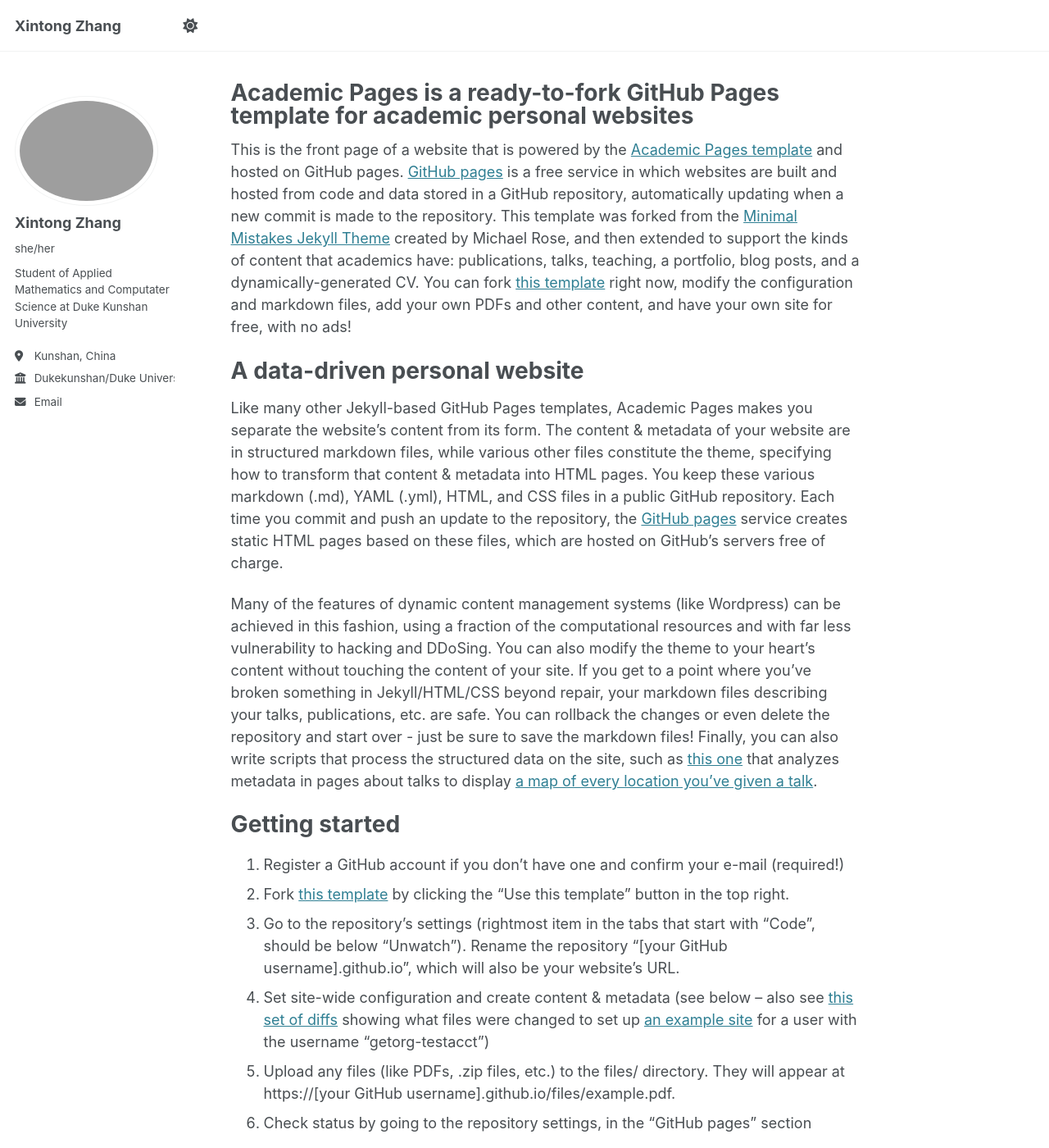
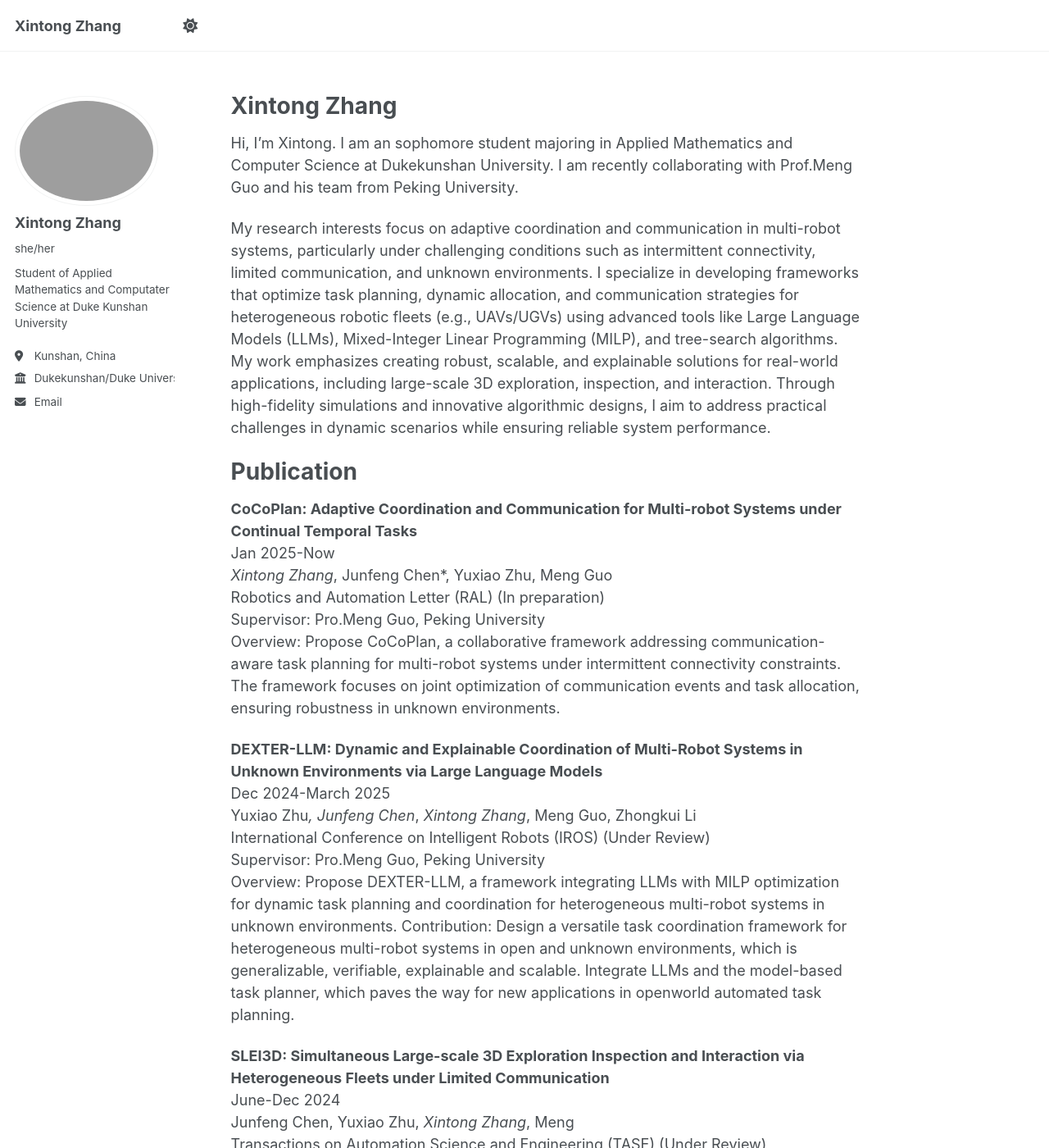
Before and after one commit to zxt1234567/zxt1234567.github.io, a Jekyll site: the page built from _pages/about.md, in a window 1280 px wide and 1400 px high. Shown: the whole window at 82% size. Built offline with Jekyll 4.4.1, drawn with Linux system fonts in a browser that asks for light colours; some of the changed text lies outside the part shown.

Commit message:
adjust content

```diff
--- a/_pages/about.md
+++ b/_pages/about.md
@@ -1,49 +1,44 @@
 ---
 permalink: /
-title: "Academic Pages is a ready-to-fork GitHub Pages template for academic personal websites"
+title: ""
 author_profile: true
 redirect_from:
   - /about/
   - /about.html
 ---
 
-This is the front page of a website that is powered by the [Academic Pages template](https://github.com/academicpages/academicpages.github.io) and hosted on GitHub pages. [GitHub pages](https://pages.github.com) is a free service in which websites are built and hosted from code and data stored in a GitHub repository, automatically updating when a new commit is made to the repository. This template was forked from the [Minimal Mistakes Jekyll Theme](https://mmistakes.github.io/minimal-mistakes/) created by Michael Rose, and then extended to support the kinds of content that academics have: publications, talks, teaching, a portfolio, blog posts, and a dynamically-generated CV. You can fork [this template](https://github.com/academicpages/academicpages.github.io) right now, modify the configuration and markdown files, add your own PDFs and other content, and have your own site for free, with no ads!
+Xintong Zhang
+=====
 
-A data-driven personal website
+Hi, I’m Xintong. I am an sophomore student majoring in Applied Mathematics and Computer Science at Dukekunshan University. I am recently collaborating with Prof.Meng Guo and his team from Peking University.
+
+My research interests focus on adaptive coordination and communication in multi-robot systems, particularly under challenging conditions such as intermittent connectivity, limited communication, and unknown environments. I specialize in developing frameworks that optimize task planning, dynamic allocation, and communication strategies for heterogeneous robotic fleets (e.g., UAVs/UGVs) using advanced tools like Large Language Models (LLMs), Mixed-Integer Linear Programming (MILP), and tree-search algorithms. My work emphasizes creating robust, scalable, and explainable solutions for real-world applications, including large-scale 3D exploration, inspection, and interaction. Through high-fidelity simulations and innovative algorithmic designs, I aim to address practical challenges in dynamic scenarios while ensuring reliable system performance.
+
+Publication
 ======
-Like many other Jekyll-based GitHub Pages templates, Academic Pages makes you separate the website's content from its form. The content & metadata of your website are in structured markdown files, while various other files constitute the theme, specifying how to transform that content & metadata into HTML pages. You keep these various markdown (.md), YAML (.yml), HTML, and CSS files in a public GitHub repository. Each time you commit and push an update to the repository, the [GitHub pages](https://pages.github.com/) service creates static HTML pages based on these files, which are hosted on GitHub's servers free of charge.
 
-Many of the features of dynamic content management systems (like Wordpress) can be achieved in this fashion, using a fraction of the computational resources and with far less vulnerability to hacking and DDoSing. You can also modify the theme to your heart's content without touching the content of your site. If you get to a point where you've broken something in Jekyll/HTML/CSS beyond repair, your markdown files describing your talks, publications, etc. are safe. You can rollback the changes or even delete the repository and start over - just be sure to save the markdown files! Finally, you can also write scripts that process the structured data on the site, such as [this one](https://github.com/academicpages/academicpages.github.io/blob/master/talkmap.ipynb) that analyzes metadata in pages about talks to display [a map of every location you've given a talk](https://academicpages.github.io/talkmap.html).
+**CoCoPlan: Adaptive Coordination and Communication for Multi-robot Systems under Continual Temporal Tasks**<br>
+Jan 2025-Now<br>
+*Xintong Zhang*, Junfeng Chen*, Yuxiao Zhu, Meng Guo<br>
+Robotics and Automation Letter (RAL) (In preparation)<br>
+Supervisor: Pro.Meng Guo, Peking University<br>
+Overview: Propose CoCoPlan, a collaborative framework addressing communication-aware task planning for multi-robot systems under intermittent connectivity constraints. The framework focuses on joint optimization of communication events and task allocation, ensuring robustness in unknown environments.
 
-Getting started
+**DEXTER-LLM: Dynamic and Explainable Coordination of Multi-Robot Systems in Unknown Environments via Large Language Models**<br>
+Dec 2024-March 2025<br>
+Yuxiao Zhu*, Junfeng Chen*, *Xintong Zhang*, Meng Guo, Zhongkui Li<br>
+International Conference on Intelligent Robots (IROS) (Under Review)<br>
+Supervisor: Pro.Meng Guo, Peking University<br>
+Overview: Propose DEXTER-LLM, a framework integrating LLMs with MILP optimization for dynamic task planning and coordination for  heterogeneous multi-robot systems in unknown environments.
+Contribution: Design a versatile task coordination framework for heterogeneous multi-robot systems in open and unknown environments, which is generalizable, verifiable, explainable and scalable. Integrate LLMs and the model-based task planner, which paves the way for new applications in openworld automated task planning.
+
+**SLEI3D: Simultaneous Large-scale 3D Exploration Inspection and Interaction via Heterogeneous Fleets under Limited Communication**<br>
+June-Dec 2024<br>
+Junfeng Chen, Yuxiao Zhu, *Xintong Zhang*, Meng<br>
+Transactions on Automation Science and Engineering (TASE) (Under Review)<br>
+Supervisor: Pro.Meng Guo, Peking University<br>
+Overview: Propose SLEI3D, a framework for large-scale 3D exploration, inspection, and interaction using heterogeneous robotic fleets (UAVs/UGVs) under limited Line-of-Sight (LOS) communication, which addressed challenges of dynamic task allocation and intermittent communication in unknown environments.
+
+CV
 ======
-1. Register a GitHub account if you don't have one and confirm your e-mail (required!)
-1. Fork [this template](https://github.com/academicpages/academicpages.github.io) by clicking the "Use this template" button in the top right.
-1. Go to the repository's settings (rightmost item in the tabs that start with "Code", should be below "Unwatch"). Rename the repository "[your GitHub username].github.io", which will also be your website's URL.
-1. Set site-wide configuration and create content & metadata (see below -- also see [this set of diffs](http://archive.is/3TPas) showing what files were changed to set up [an example site](https://getorg-testacct.github.io) for a user with the username "getorg-testacct")
-1. Upload any files (like PDFs, .zip files, etc.) to the files/ directory. They will appear at https://[your GitHub username].github.io/files/example.pdf.
-1. Check status by going to the repository settings, in the "GitHub pages" section
-
-Site-wide configuration
-------
-The main configuration file for the site is in the base directory in [_config.yml](https://github.com/academicpages/academicpages.github.io/blob/master/_config.yml), which defines the content in the sidebars and other site-wide features. You will need to replace the default variables with ones about yourself and your site's github repository. The configuration file for the top menu is in [_data/navigation.yml](https://github.com/academicpages/academicpages.github.io/blob/master/_data/navigation.yml). For example, if you don't have a portfolio or blog posts, you can remove those items from that navigation.yml file to remove them from the header.
-
-Create content & metadata
-------
-For site content, there is one markdown file for each type of content, which are stored in directories like _publications, _talks, _posts, _teaching, or _pages. For example, each talk is a markdown file in the [_talks directory](https://github.com/academicpages/academicpages.github.io/tree/master/_talks). At the top of each markdown file is structured data in YAML about the talk, which the theme will parse to do lots of cool stuff. The same structured data about a talk is used to generate the list of talks on the [Talks page](https://academicpages.github.io/talks), each [individual page](https://academicpages.github.io/talks/2012-03-01-talk-1) for specific talks, the talks section for the [CV page](https://academicpages.github.io/cv), and the [map of places you've given a talk](https://academicpages.github.io/talkmap.html) (if you run this [python file](https://github.com/academicpages/academicpages.github.io/blob/master/talkmap.py) or [Jupyter notebook](https://github.com/academicpages/academicpages.github.io/blob/master/talkmap.ipynb), which creates the HTML for the map based on the contents of the _talks directory).
-
-**Markdown generator**
-
-The repository includes [a set of Jupyter notebooks](https://github.com/academicpages/academicpages.github.io/tree/master/markdown_generator
-) that converts a CSV containing structured data about talks or presentations into individual markdown files that will be properly formatted for the Academic Pages template. The sample CSVs in that directory are the ones I used to create my own personal website at stuartgeiger.com. My usual workflow is that I keep a spreadsheet of my publications and talks, then run the code in these notebooks to generate the markdown files, then commit and push them to the GitHub repository.
-
-How to edit your site's GitHub repository
-------
-Many people use a git client to create files on their local computer and then push them to GitHub's servers. If you are not familiar with git, you can directly edit these configuration and markdown files directly in the github.com interface. Navigate to a file (like [this one](https://github.com/academicpages/academicpages.github.io/blob/master/_talks/2012-03-01-talk-1.md) and click the pencil icon in the top right of the content preview (to the right of the "Raw | Blame | History" buttons). You can delete a file by clicking the trashcan icon to the right of the pencil icon. You can also create new files or upload files by navigating to a directory and clicking the "Create new file" or "Upload files" buttons.
-
-Example: editing a markdown file for a talk
-![Editing a markdown file for a talk](/images/editing-talk.png)
-
-For more info
-------
-More info about configuring Academic Pages can be found in [the guide](https://academicpages.github.io/markdown/), the [growing wiki](https://github.com/academicpages/academicpages.github.io/wiki), and you can always [ask a question on GitHub](https://github.com/academicpages/academicpages.github.io/discussions). The [guides for the Minimal Mistakes theme](https://mmistakes.github.io/minimal-mistakes/docs/configuration/) (which this theme was forked from) might also be helpful.
+Download [here](https://zxt1234567.github.io/CV/cv.pdf)
```
